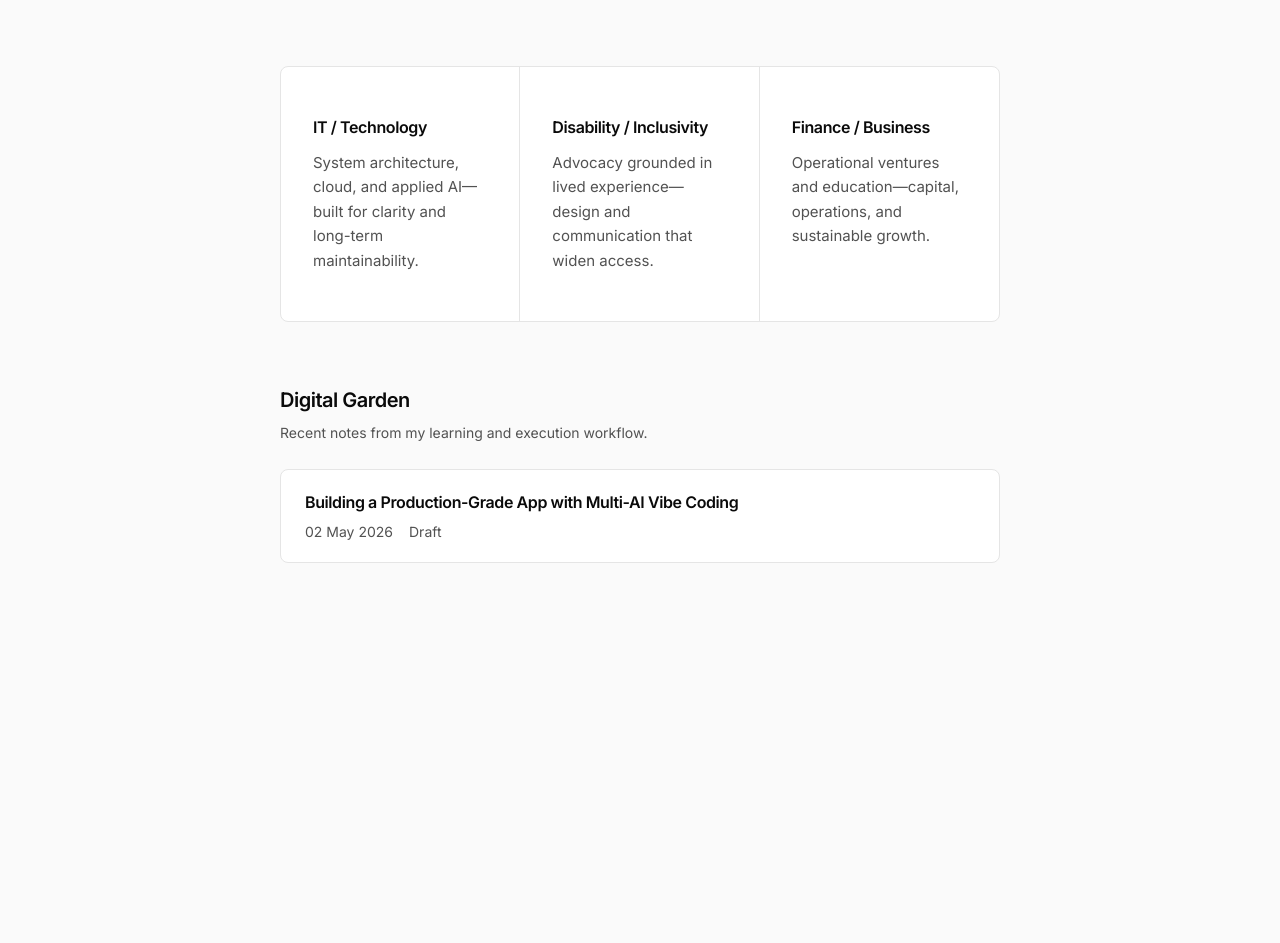
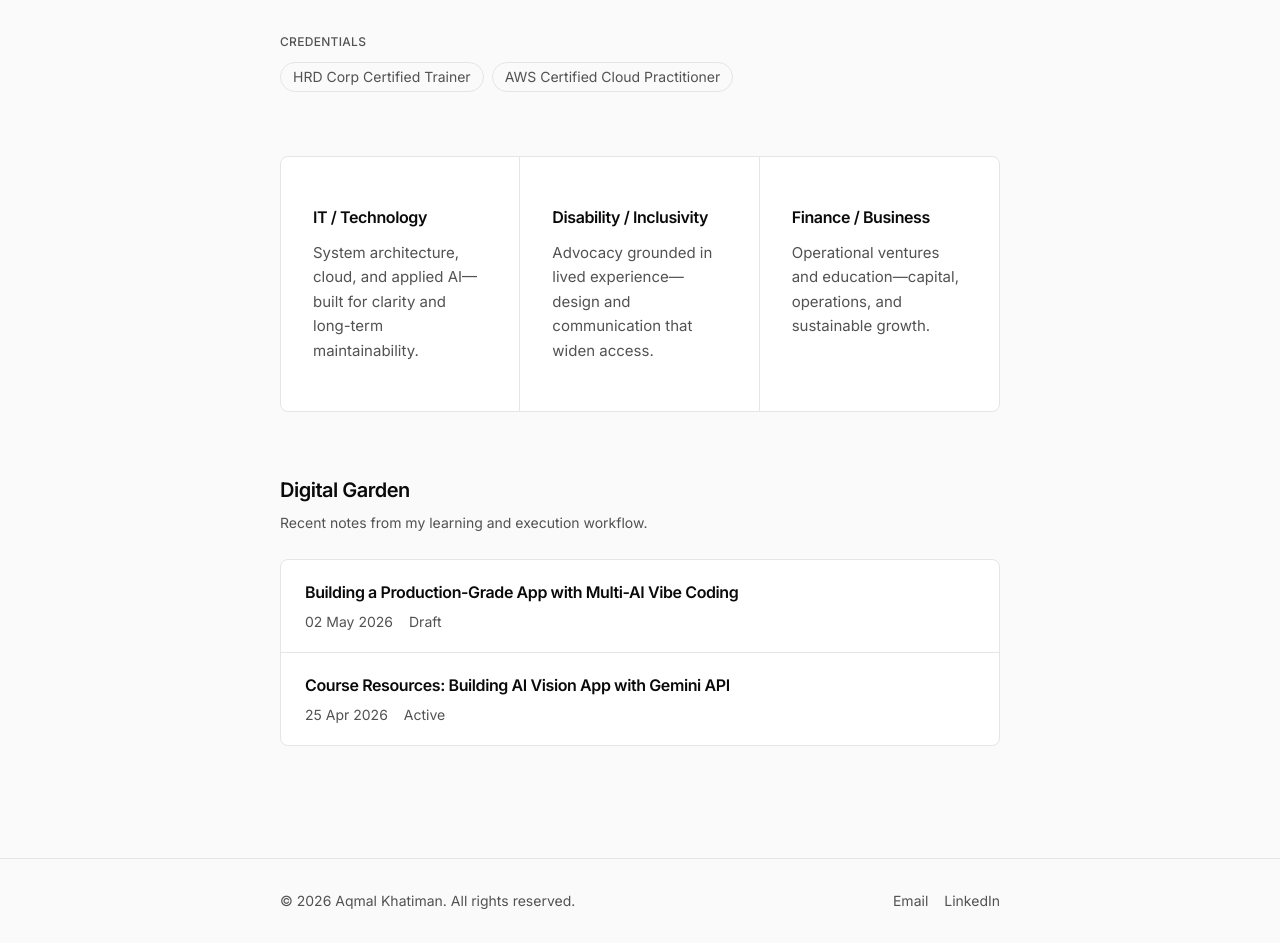
Before and after one commit to aqmalkhatiman27/aqmalkhatiman.dev, a Next.js app: page / in a window 1280 px wide. Shown: the part 283-1226 px from the top of the page. Before the commit the page ends 958 px from the top, so only its background shows below. Built offline with nearby package versions, Linux system fonts and the light colour scheme.

Commit message:
feat: migrate legacy content, add credential badges and footer

```diff
--- a/app/layout.tsx
+++ b/app/layout.tsx
@@ -22,10 +22,33 @@ export default function RootLayout({
 }: Readonly<{
   children: React.ReactNode;
 }>) {
+  const year = 2026;
+
   return (
     <html lang="en" className={`${inter.variable} h-full`}>
       <body className="min-h-full flex flex-col bg-background text-foreground font-sans antialiased">
         {children}
+        <footer className="border-t border-border">
+          <div className="mx-auto flex w-full max-w-3xl flex-col gap-2 px-6 py-8 text-sm text-muted md:flex-row md:items-center md:justify-between">
+            <p>{`© ${year} Aqmal Khatiman. All rights reserved.`}</p>
+            <div className="flex items-center gap-4">
+              <a
+                href="mailto:aqmalkhatiman27@gmail.com"
+                className="transition-colors hover:text-foreground focus-visible:outline-none focus-visible:ring-2 focus-visible:ring-foreground/20"
+              >
+                Email
+              </a>
+              <a
+                href="https://linkedin.com/in/aqmal-khatiman"
+                target="_blank"
+                rel="noopener noreferrer"
+                className="transition-colors hover:text-foreground focus-visible:outline-none focus-visible:ring-2 focus-visible:ring-foreground/20"
+              >
+                LinkedIn
+              </a>
+            </div>
+          </div>
+        </footer>
       </body>
     </html>
   );
--- a/app/page.tsx
+++ b/app/page.tsx
@@ -46,6 +46,32 @@ export default async function Home() {
           A calm, high-contrast workspace for portfolio, notes, and teaching—
           anchored in three pillars that shape how I build and show up online.
         </p>
+        <section className="mt-8" aria-labelledby="credentials-heading">
+          <h2
+            id="credentials-heading"
+            className="text-xs font-medium tracking-wide text-muted uppercase"
+          >
+            Credentials
+          </h2>
+          <div className="mt-3 flex flex-wrap gap-2">
+            <a
+              href="https://www.hrdcorp.gov.my/"
+              target="_blank"
+              rel="noopener noreferrer"
+              className="inline-flex items-center rounded-full border border-border px-3 py-1 text-sm text-muted transition-colors hover:text-foreground focus-visible:outline-none focus-visible:ring-2 focus-visible:ring-foreground/20"
+            >
+              HRD Corp Certified Trainer
+            </a>
+            <a
+              href="https://aws.amazon.com/certification/certified-cloud-practitioner/"
+              target="_blank"
+              rel="noopener noreferrer"
+              className="inline-flex items-center rounded-full border border-border px-3 py-1 text-sm text-muted transition-colors hover:text-foreground focus-visible:outline-none focus-visible:ring-2 focus-visible:ring-foreground/20"
+            >
+              AWS Certified Cloud Practitioner
+            </a>
+          </div>
+        </section>
 
         <div className="mt-16 space-y-0 border border-border rounded-lg bg-surface md:grid md:grid-cols-3 md:divide-x md:divide-border md:rounded-lg md:space-y-0">
           {pillars.map((pillar) => (
--- /dev/null
+++ b/content/3-Resources/ai-vision-gemini.mdx
@@ -0,0 +1,11 @@
+---
+title: "Course Resources: Building AI Vision App with Gemini API"
+date: "2026-04-25"
+tags: ["AI", "Course"]
+status: "Active"
+---
+
+- Course Slides: https://docs.google.com/presentation/d/1GprhK60N1Yr0DE4F_41Tx9Eh4SwDPEaCkjhSmCuXYPk/edit?usp=sharing
+- AI Engine Boilerplate: https://colab.research.google.com/drive/1BcKyKyP53aOt2UzYhRq43Mx2YBk7b3uI?usp=sharing
+- Challenge Dataset ("Mimpi Ngeri HR"): https://drive.google.com/drive/folders/1ME3Vsc3H_dKKDuitp7oKVRlhZKHdLjnn?usp=sharing
+- Ngrok Tunnel Service: https://ngrok.com/signup
```
